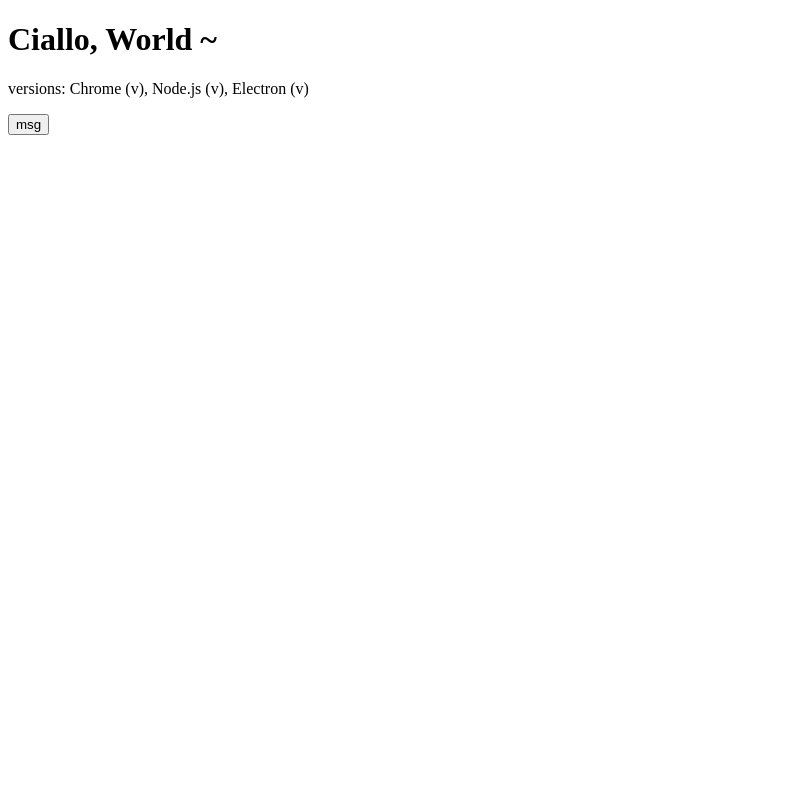
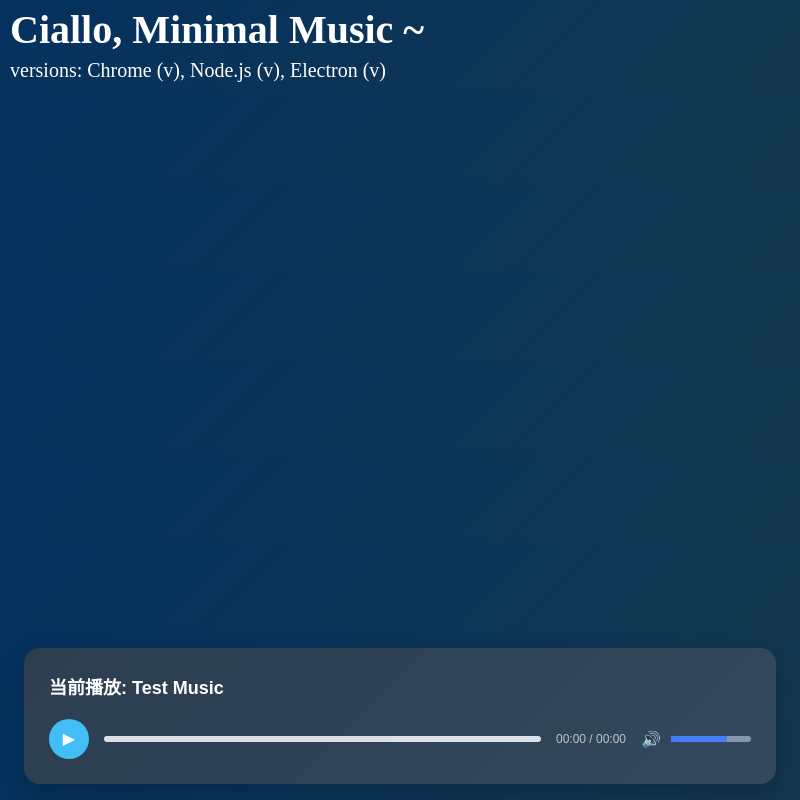
Before and after one commit to SaccharinZ/MinimalMusic, an Electron app: page pages/index.html in a window 800 px wide. Drawn offline with Linux system fonts and the light colour scheme; no server answers.

Commit message:
add music control

```diff
--- /dev/null
+++ b/pages/index.css
@@ -0,0 +1,24 @@
+*{
+    margin: 0;
+    padding: 0;
+    box-sizing: border-box;
+}
+
+body{
+    color: white;
+    background: linear-gradient(135deg, #04315f ,#12374e);
+}
+
+h1{
+    height: 40px;
+    margin: 10px 10px;
+    line-height: 40px;
+    font-size: 40px;
+}
+
+#info{
+    height: 20px;
+    margin: 10px 10px;
+    line-height: 20px;
+    font-size: 20px;
+}
--- a/pages/index.html
+++ b/pages/index.html
@@ -6,13 +6,43 @@
     <meta name="viewport" content="width=device-width, initial-scale=1.0">
     <meta http-equiv="Content-Security-Policy" content="default-src 'self'; img-src https://*; child-src 'none';" />
     <title>Minimal Music</title>
+    <link rel="stylesheet" href="index.css">
+    <link rel="stylesheet" href="player.css">
 </head>
 
 <body>
-    <h1>Ciallo, World ~</h1>
+    <h1>Ciallo, Minimal Music ~</h1>
     <p id="info"></p>
-    <button id="btn">msg</button>
+
+    <div class="custom-player">
+        <div class="audio-info">
+            <p id="audio-title">当前播放: Test Music</p>
+        </div>
+
+        <div class="controls">
+            <button class="play-btn" id="playBtn">▶</button>
+
+            <div class="progress-container" id="progressContainer">
+                <div class="progress-bar" id="progressBar"></div>
+            </div>
+
+            <div class="time-display" id="timeDisplay">00:00 / 00:00</div>
+
+            <div class="volume-container">
+                <span class="volume-icon">🔊</span>
+                <div class="volume-slider" id="volumeSlider">
+                    <div class="volume-level" id="volumeLevel"></div>
+                </div>
+            </div>
+        </div>
+    </div>
+
+
+    <audio id="audioPlayer"></audio>
+
+
     <script src="./renderer.js"></script>
+    <script src="./player.js"></script>
 </body>
 
 </html>
--- /dev/null
+++ b/pages/player.css
@@ -0,0 +1,126 @@
+
+*{
+    box-sizing: border-box;
+}
+
+
+/* 播放器容器 */
+.custom-player {
+    /* width: 100%; */
+    padding: 25px;
+    position: fixed;
+    bottom: 16px;
+    left: 3%;
+    right: 3%;
+    z-index: 1000;
+    background: linear-gradient(135deg, #2c3e50, #34495e);
+    border-radius: 16px;
+    box-shadow: 0 8px 24px rgba(0, 0, 0, 0.2);
+    color: white;
+    font-family: Arial, sans-serif;
+}
+
+/* 音频信息 */
+.audio-info {
+    margin-bottom: 20px;
+}
+
+#audio-title {
+    font-size: 18px;
+    font-weight: bold;
+    margin-bottom: 5px;
+}
+
+
+/* 控制区域 */
+.controls {
+    display: flex;
+    align-items: center;
+    gap: 15px;
+}
+
+/* 播放/暂停按钮 */
+.play-btn {
+    width: 40px;
+    height: 40px;
+    border-radius: 50%;
+    background: #43bdf5;
+    border: none;
+    color: white;
+    font-size: 16px;
+    cursor: pointer;
+    line-height: 40px;
+    transition: background 0.5s;
+}
+
+.playing{
+    font-size: 24px;
+}
+
+
+
+#play-btn:hover {
+    background: #1ca6f0;
+}
+
+/* 进度条容器 */
+.progress-container {
+    flex: 1;
+    height: 6px;
+    background: #dae0e6;
+    border-radius: 3px;
+    cursor: pointer;
+    overflow: hidden;
+}
+
+.progress-container:hover{
+    height: 10px;
+}
+
+/* 已播放进度 */
+.progress-bar {
+    height: 100%;
+    background: #e74c3c;
+    width: 0%;
+    transition: width 0.1s;
+}
+
+/* 时间显示 */
+.time-display {
+    font-size: 12px;
+    color: #bdc3c7;
+}
+
+/* 音量控制 */
+.volume-container {
+    display: flex;
+    align-items: center;
+    gap: 8px;
+}
+
+.volume-icon {
+    font-size: 16px;
+    cursor: pointer;
+}
+
+
+
+.volume-slider {
+    width: 80px;
+    height: 6px;
+    margin-left: 2px;
+    background: #8298ae;
+    border-radius: 3px;
+    cursor: pointer;
+}
+
+.volume-slider:hover{
+    height: 10px;
+    border: #43bdf5 solid 1px;
+}
+
+.volume-level {
+    height: 100%;
+    background: #437df9;
+    width: 70%;
+}
--- /dev/null
+++ b/pages/player.js
@@ -0,0 +1,87 @@
+const audioPlayer = document.getElementById('audioPlayer')
+const playBtn = document.getElementById('playBtn')
+const progressBar = document.getElementById('progressBar')
+const progressContainer = document.getElementById('progressContainer')
+const timeDisplay = document.getElementById('timeDisplay')
+const volumeSlider = document.getElementById('volumeSlider')
+const volumeLevel = document.getElementById('volumeLevel')
+const audioTitle = document.getElementById('audio-title')
+
+// 播放/暂停切换
+playBtn.addEventListener('click', () => {
+    if (audioPlayer.paused) {
+        const audiopath = 'D:/音乐1/Sleepwalker.m4a'
+        audioPlayer.src = audiopath
+
+        audioTitle.innerText = `当前播放: ${audiopath}`
+        audioPlayer.play().catch(err => {
+            console.error('播放失败:', err)
+        })
+        myAPI.msg('play')
+        playBtn.textContent = '⏸'
+        playBtn.classList.add('playing')
+    } else {
+        audioPlayer.pause()
+        playBtn.textContent = '▶'
+        playBtn.classList.remove('playing')
+    }
+})
+
+// 更新进度条和时间显示
+audioPlayer.addEventListener('timeupdate', () => {
+    const progress = (audioPlayer.currentTime / audioPlayer.duration) * 100
+    progressBar.style.width = `${progress}%`
+
+    // 格式化时间（分:秒）
+    const formatTime = (time) => {
+        const minutes = Math.floor(time / 60)
+        const seconds = Math.floor(time % 60)
+        return `${minutes.toString().padStart(2, '0')}:${seconds.toString().padStart(2, '0')}`
+    }
+    timeDisplay.textContent = `${formatTime(audioPlayer.currentTime)} / ${formatTime(audioPlayer.duration)}`
+})
+
+// 点击进度条跳转播放位置
+progressContainer.addEventListener('click', (e) => {
+    const progressWidth = progressContainer.clientWidth
+    const clickX = e.offsetX
+    const duration = audioPlayer.duration
+    audioPlayer.currentTime = (clickX / progressWidth) * duration
+})
+
+// 音量控制
+// 初始化音量
+audioPlayer.volume = 0.7
+volumeLevel.style.width = '70%'
+
+// 音量条拖动相关变量
+let isDraggingVolume = false
+
+// 鼠标按下：开始拖动
+volumeSlider.addEventListener('mousedown', (e) => {
+    isDraggingVolume = true
+    updateVolume(e)
+})
+
+// 鼠标移动：实时更新音量
+document.addEventListener('mousemove', (e) => {
+    if (isDraggingVolume) {
+        updateVolume(e)
+    }
+})
+
+// 鼠标松开：结束拖动
+document.addEventListener('mouseup', () => {
+    isDraggingVolume = false
+})
+
+// 音量更新逻辑（封装为函数）
+function updateVolume(e) {
+    const volumeWidth = volumeSlider.clientWidth
+    const rect = volumeSlider.getBoundingClientRect()
+    // 限制鼠标X坐标在音量条范围内（0 ~ volumeWidth）
+    const clickX = Math.max(0, Math.min(e.clientX - rect.left, volumeWidth))
+    const volume = clickX / volumeWidth
+    audioPlayer.volume = volume
+    volumeLevel.style.width = `${volume * 100}%`
+}
--- a/pages/renderer.js
+++ b/pages/renderer.js
@@ -1,8 +1,2 @@
-const information = document.querySelector('#info')
-const btn = document.querySelector('#btn')
+const information = document.getElementById('info')
 information.innerText = `versions: Chrome (v${myAPI.chrome()}), Node.js (v${myAPI.node()}), Electron (v${myAPI.electron()})`
-
-
-btn.addEventListener('click', async function () {
-    myAPI.msg('click')
-})
```
